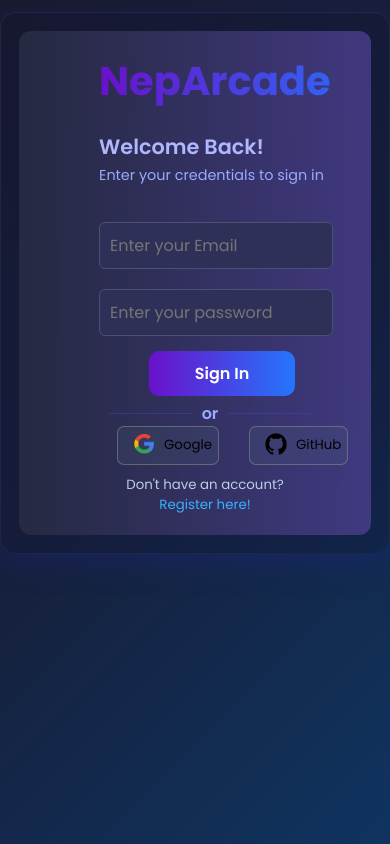
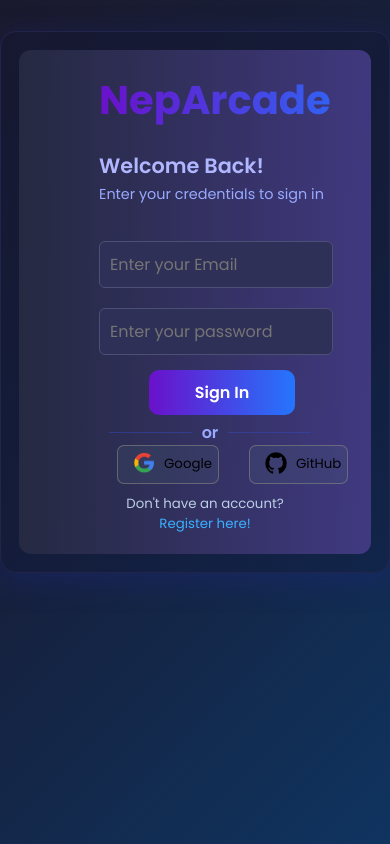
Before and after one commit to Anush980/NepArcade-Nxt, a Next.js app: page /login in a window 390 px wide. Built offline with nearby package versions, Linux system fonts and the light colour scheme.

Commit message:
Fixing issues

```diff
--- a/src/app/style/auth.css
+++ b/src/app/style/auth.css
@@ -172,3 +172,8 @@ input[type='submit']:hover {
 .switch-auth a:hover {
     text-decoration: underline;
 }
+@media (max-width: 768px) {
+    .login-container {
+    margin-top: 8%;
+    }
+}
```
